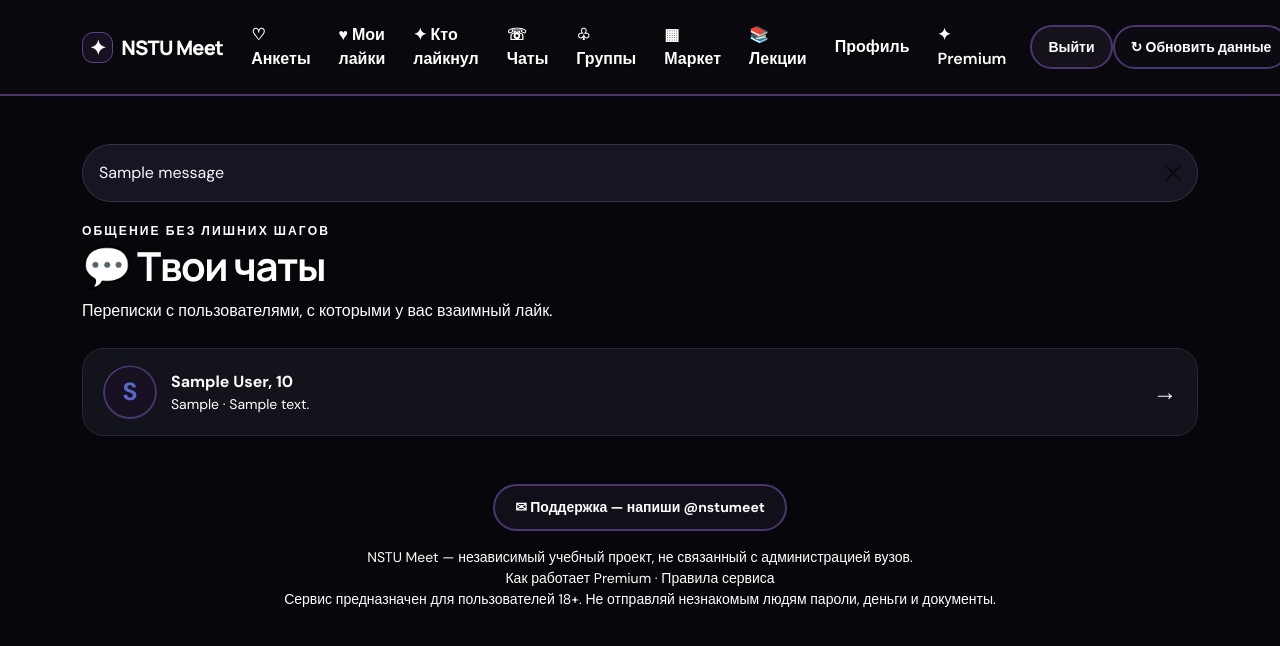
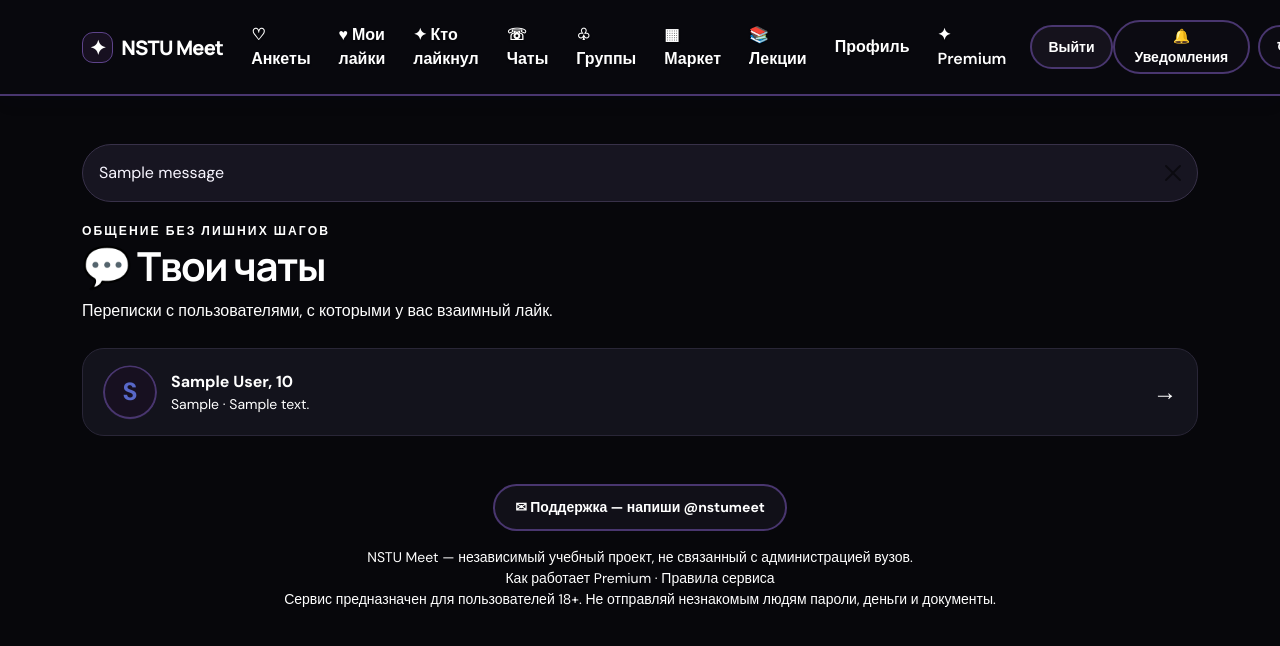
Before and after one commit to ggshik369/nstu-meet, a Flask app: page /chats in a window 1280 px wide; the page is wider, and only the part inside the window is pictured. Shown: the top 646 px of that part. Run offline with Flask 3, Linux system fonts and the light colour scheme; the visitor is signed in with stand-in values (Sample User, id 1); tables that the repository leaves empty hold one stand-in row (values such as "Sample post"); one stand-in notice (Sample message) is shown; some libraries are stand-ins or nearby versions.

Commit message:
Add push notification opt-in UI

```diff
--- a/templates/base.html
+++ b/templates/base.html
@@ -1,4 +1,6 @@
-<!doctype html><html lang="ru"><head><meta charset="utf-8"><meta name="viewport" content="width=device-width, initial-scale=1, viewport-fit=cover"><meta name="theme-color" content="#08080d"><meta name="apple-mobile-web-app-capable" content="yes"><link rel="manifest" href="{{ url_for('static', filename='manifest.webmanifest') }}"><title>{% block title %}NSTU Meet{% endblock %}</title><link href="https://cdn.jsdelivr.net/npm/bootstrap@5.3.3/dist/css/bootstrap.min.css" rel="stylesheet"><link href="{{ url_for('static', filename='style.css', v='15') }}" rel="stylesheet"><link href="{{ url_for('static', filename='mobile.css', v='1') }}" rel="stylesheet"></head><body>
-<nav class="navbar navbar-expand-xl navbar-dark nav-gradient sticky-top"><div class="container"><a class="navbar-brand fw-bold" href="{{ url_for('index') }}"><span class="brand-orb">✦</span> NSTU <span class="brand-light">Meet</span></a><div class="d-flex align-items-center gap-2 ms-auto me-2 order-xl-2"><button class="btn btn-sm btn-outline-light rounded-pill px-3 refresh-site" type="button" title="Загрузить страницу заново и получить актуальные данные с сервера" aria-label="Обновить страницу и данные" onclick="window.location.reload()">↻ <span class="d-none d-sm-inline">Обновить данные</span></button><button class="navbar-toggler" type="button" data-bs-toggle="collapse" data-bs-target="#nav" aria-label="Открыть меню" aria-controls="nav" aria-expanded="false"><span class="navbar-toggler-icon"></span></button></div><div class="collapse navbar-collapse order-xl-1" id="nav"><div class="navbar-nav ms-auto align-items-xl-center gap-xl-1">
+<!doctype html><html lang="ru"><head><meta charset="utf-8"><meta name="viewport" content="width=device-width, initial-scale=1, viewport-fit=cover"><meta name="theme-color" content="#08080d"><meta name="apple-mobile-web-app-capable" content="yes"><link rel="manifest" href="{{ url_for('static', filename='manifest.webmanifest') }}"><title>{% block title %}NSTU Meet{% endblock %}</title><link href="https://cdn.jsdelivr.net/npm/bootstrap@5.3.3/dist/css/bootstrap.min.css" rel="stylesheet"><link href="{{ url_for('static', filename='style.css', v='15') }}" rel="stylesheet"><link href="{{ url_for('static', filename='mobile.css', v='1') }}" rel="stylesheet"><link href="{{ url_for('static', filename='mobile.css', v='1') }}" rel="stylesheet"></head><body>
+<nav class="navbar navbar-expand-xl navbar-dark nav-gradient sticky-top"><div class="container"><a class="navbar-brand fw-bold" href="{{ url_for('index') }}"><span class="brand-orb">✦</span> NSTU <span class="brand-light">Meet</span></a><div class="d-flex align-items-center gap-2 ms-auto me-2 order-xl-2">{% if current_user %}<button class="btn btn-sm btn-outline-light push-enable" type="button" id="push-enable">🔔 Уведомления</button>{% endif %}<button class="btn btn-sm btn-outline-light rounded-pill px-3 refresh-site" type="button" title="Загрузить страницу заново и получить актуальные данные с сервера" aria-label="Обновить страницу и данные" onclick="window.location.reload()">↻ <span class="d-none d-sm-inline">Обновить данные</span></button><button class="navbar-toggler" type="button" data-bs-toggle="collapse" data-bs-target="#nav" aria-label="Открыть меню" aria-controls="nav" aria-expanded="false"><span class="navbar-toggler-icon"></span></button></div><div class="collapse navbar-collapse order-xl-1" id="nav"><div class="navbar-nav ms-auto align-items-xl-center gap-xl-1">
 {% if current_user %}<a class="nav-link" href="{{ url_for('discover') }}">♡ Анкеты</a><a class="nav-link" href="{{ url_for('likes_sent') }}">♥ Мои лайки</a><a class="nav-link" href="{{ url_for('likes_received') }}">✦ Кто лайкнул</a><a class="nav-link" href="{{ url_for('chats') }}">☏ Чаты</a><a class="nav-link" href="{{ url_for('groups') }}">♧ Группы</a><a class="nav-link" href="{{ url_for('market') }}">▦ Маркет</a><a class="nav-link" href="{{ url_for('lectures') }}">📚 Лекции</a><a class="nav-link" href="{{ url_for('profile') }}">Профиль</a><a class="nav-link premium-link" href="{{ url_for('premium') }}">{{ '✦ Premium ✓' if is_premium else '✦ Premium' }}</a><form method="post" action="{{ url_for('logout') }}" class="d-inline ms-xl-2"><button class="btn btn-sm btn-light rounded-pill px-3">Выйти</button></form>{% else %}<a class="nav-link" href="{{ url_for('login') }}">Войти</a><a class="btn btn-light rounded-pill px-3" href="{{ url_for('register') }}">Создать анкету</a>{% endif %}</div></div></div></nav>
-<main class="container py-4 py-md-5">{% with items = get_flashed_messages(with_categories=true) %}{% if items %}{% for category, message in items %}<div class="alert alert-{{ category }} alert-dismissible fade show" role="alert">{{ message }}<button type="button" class="btn-close" data-bs-dismiss="alert"></button></div>{% endfor %}{% endif %}{% endwith %}{% block content %}{% endblock %}</main><footer class="container pb-4 text-center text-secondary small"><div class="support-wrap"><a class="support-button" href="https://t.me/nstumeet" target="_blank" rel="noopener noreferrer">✉ Поддержка — напиши @nstumeet</a></div>NSTU Meet — независимый учебный проект, не связанный с администрацией вузов.<br><a href="{{ url_for('index') }}#premium-guide" class="footer-link">Как работает Premium</a> · <a href="{{ url_for('index') }}#rules" class="footer-link">Правила сервиса</a><br>Сервис предназначен для пользователей 18+. Не отправляй незнакомым людям пароли, деньги и документы.</footer><script src="https://cdn.jsdelivr.net/npm/bootstrap@5.3.3/dist/js/bootstrap.bundle.min.js"></script><script>if("serviceWorker" in navigator && location.protocol.startsWith("http")){window.addEventListener("load",()=>navigator.serviceWorker.register("/static/sw.js").catch(()=>{}));}</script>{% block scripts %}{% endblock %}</body></html>
+<main class="container py-4 py-md-5">{% with items = get_flashed_messages(with_categories=true) %}{% if items %}{% for category, message in items %}<div class="alert alert-{{ category }} alert-dismissible fade show" role="alert">{{ message }}<button type="button" class="btn-close" data-bs-dismiss="alert"></button></div>{% endfor %}{% endif %}{% endwith %}{% block content %}{% endblock %}</main><footer class="container pb-4 text-center text-secondary small"><div class="support-wrap"><a class="support-button" href="https://t.me/nstumeet" target="_blank" rel="noopener noreferrer">✉ Поддержка — напиши @nstumeet</a></div>NSTU Meet — независимый учебный проект, не связанный с администрацией вузов.<br><a href="{{ url_for('index') }}#premium-guide" class="footer-link">Как работает Premium</a> · <a href="{{ url_for('index') }}#rules" class="footer-link">Правила сервиса</a><br>Сервис предназначен для пользователей 18+. Не отправляй незнакомым людям пароли, деньги и документы.</footer><script src="https://cdn.jsdelivr.net/npm/bootstrap@5.3.3/dist/js/bootstrap.bundle.min.js"></script><script>if("serviceWorker" in navigator && location.protocol.startsWith("http")){window.addEventListener("load",()=>navigator.serviceWorker.register("/static/sw.js").catch(()=>{}));}</script>{% block scripts %}{% endblock %}<script>
+(async()=>{const b=document.getElementById('push-enable');if(!b)return;if(!('Notification'in window)||!('PushManager'in window)||!('serviceWorker'in navigator)){b.hidden=true;return;}b.addEventListener('click',async()=>{try{const p=await Notification.requestPermission();if(p!=='granted'){b.textContent='Уведомления запрещены';return;}const keyRes=await fetch('/api/push/public-key');if(!keyRes.ok){b.textContent='Уведомления пока не настроены';return;}const {publicKey}=await keyRes.json();const reg=await navigator.serviceWorker.ready;const decode=s=>{const pad='='.repeat((4-s.length%4)%4);const raw=atob((s+pad).replace(/-/g,'+').replace(/_/g,'/'));return Uint8Array.from(raw,c=>c.charCodeAt(0));};let sub=await reg.pushManager.getSubscription();if(!sub)sub=await reg.pushManager.subscribe({userVisibleOnly:true,applicationServerKey:decode(publicKey)});const res=await fetch('/api/push/subscribe',{method:'POST',headers:{'Content-Type':'application/json'},body:JSON.stringify(sub)});b.textContent=res.ok?'🔔 Уведомления включены':'Не удалось включить';}catch(e){b.textContent='Не удалось включить';}});})();
+</script></body></html>
```
